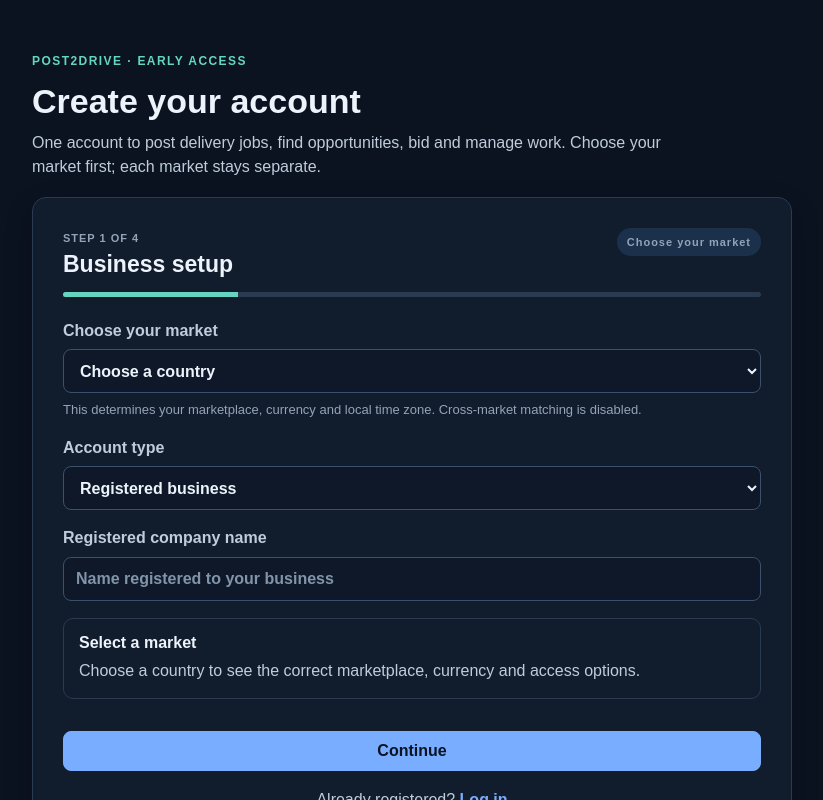
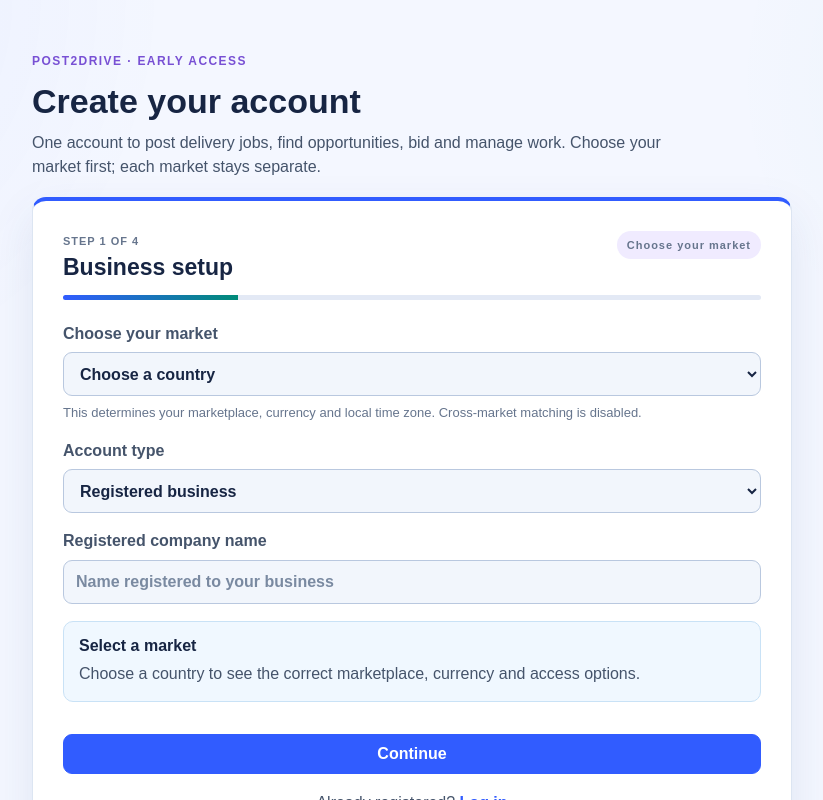
Before and after one commit to Post2Drive/post2drive-app, a Next.js app: page /signup in a window 1280 px wide. Shown: the top 800 px of the page, without its empty margins (228-1051 px from the left). Built offline with nearby package versions, Linux system fonts and the light colour scheme; no server answers.

Commit message:
style: introduce vibrant shared colour system

```diff
--- a/app/globals.css
+++ b/app/globals.css
@@ -475,335 +475,128 @@ main table tr:hover td {
 @media (max-width: 560px) { .signup-review-grid { grid-template-columns: 1fr; } .signup-step-header h2 { font-size: 21px; } }
 
 
-/* Post2Drive operations-inspired design system.
-   Global across app routes and countries. Market rules/data are untouched.
-   Use layered surfaces and restrained accents; avoid blanket recolouring of all elements. */
+/* Post2Drive vibrant, market-aware design system.
+   One shared brand; colour follows meaning and workflow, not random decoration. */
 :root {
-  --ops-bg: #0b1220;
-  --ops-surface: #111c2d;
-  --ops-surface-raised: #17263a;
-  --ops-surface-inset: #0e1828;
-  --ops-border: #2a3a50;
-  --ops-border-strong: #3b506c;
-  --ops-text: #edf3fb;
-  --ops-text-secondary: #c0ccdb;
-  --ops-muted: #93a4b9;
-  --ops-blue: #79adff;
-  --ops-blue-hover: #a1c6ff;
-  --ops-blue-soft: #1b304b;
-  --ops-teal: #65d5c1;
-  --ops-teal-soft: #153a3b;
-  --ops-amber: #f4c36c;
-  --ops-amber-soft: #3b3020;
-  --ops-red: #ff929a;
-  --ops-red-soft: #40252e;
+  color-scheme: light;
+  --ops-bg:#F4F7FF; --ops-surface:#FFFFFF; --ops-surface-raised:#F9FAFF; --ops-surface-inset:#F2F6FC;
+  --ops-border:#DCE5F2; --ops-border-strong:#B9C8DF; --ops-text:#172543; --ops-text-secondary:#45546B; --ops-muted:#66758D;
+  --ops-blue:#315CFF; --ops-blue-hover:#2449E8; --ops-blue-soft:#EDF1FF;
+  --ops-teal:#008B78; --ops-teal-soft:#E3F8F2; --ops-green:#24884D; --ops-green-soft:#E8F8ED;
+  --ops-amber:#A95D00; --ops-amber-soft:#FFF3D9; --ops-red:#C9324F; --ops-red-soft:#FFE9ED;
+  --ops-violet:#7850D4; --ops-violet-soft:#F0EBFF; --ops-cyan:#087EA4; --ops-cyan-soft:#E5F7FC;
+  --ops-orange:#D75F1A; --ops-orange-soft:#FFF0E4; --ops-pink:#BC367B; --ops-pink-soft:#FCEAF4;
+  --color-primary:var(--ops-text); --color-primary-action:var(--ops-blue); --color-primary-action-hover:var(--ops-blue-hover);
+  --color-positive:var(--ops-teal); --color-warning:var(--ops-amber); --color-danger:var(--ops-red);
+  --color-background:var(--ops-bg); --color-surface:var(--ops-surface); --color-text:var(--ops-text); --color-muted:var(--ops-muted);
+  --color-border:var(--ops-border); --color-primary-soft:var(--ops-blue-soft); --color-action-soft:var(--ops-blue-soft);
+  --color-positive-soft:var(--ops-teal-soft); --color-warning-soft:var(--ops-amber-soft); --color-danger-soft:var(--ops-red-soft);
+  --shadow-card:0 8px 22px rgba(34,55,104,.07);
+}
+html,body{background:var(--ops-bg);color:var(--ops-text)}
+body{color-scheme:light;background-image:radial-gradient(900px circle at 0% 0%,rgba(49,92,255,.055),transparent 44%),radial-gradient(760px circle at 100% 8%,rgba(0,139,120,.045),transparent 42%)}
+main{color:var(--ops-text)}
+main h1,main h2,main h3,main h4,main h5,main strong,.auth-page h1,.auth-page h2,.auth-page h3{color:var(--ops-text)}
+main p,main label,.auth-page p,.auth-page label{color:var(--ops-text-secondary)}
+main small,.signup-muted,main p[style*="color: var(--color-muted)"],main p[style*="color:var(--color-muted)"]{color:var(--ops-muted)}
+main a,.auth-page a{color:var(--ops-blue);text-underline-offset:3px}
+main a:hover,.auth-page a:hover{color:var(--ops-blue-hover)}
+main section,main article,main form,.auth-page form{border-color:var(--ops-border)}
+main section[style*="border"],main article[style*="border"],main form,.auth-page form,.signup-note,.signup-review-grid>div,.signup-alert{background-color:var(--ops-surface);border-color:var(--ops-border)}
+main section[style*="border"],main article[style*="border"],.auth-page form,.pricing-panel,.subscription-panel{box-shadow:var(--shadow-card)}
+main hr{border:0;border-top:1px solid var(--ops-border)}
+main input,main select,main textarea,.auth-page input,.auth-page select,.auth-page textarea{background:var(--ops-surface-inset);color:var(--ops-text);border:1px solid var(--ops-border-strong);border-radius:9px}
+main input::placeholder,main textarea::placeholder,.auth-page input::placeholder,.auth-page textarea::placeholder{color:#7A8AA1;opacity:1}
+main input:focus,main select:focus,main textarea:focus,.auth-page input:focus,.auth-page select:focus,.auth-page textarea:focus{border-color:var(--ops-blue);outline:3px solid rgba(49,92,255,.13);outline-offset:1px}
+main table{width:100%;background:var(--ops-surface);color:var(--ops-text);border-collapse:separate;border-spacing:0;border:1px solid var(--ops-border);border-radius:12px;overflow:hidden}
+main table th{background:#EAF0FF;color:#243E8D;font-weight:750}
+main table td,main table th{border-color:var(--ops-border)}
+main table tr:nth-child(even) td{background:#FAFBFF}
+main table tr:hover td{background:#EFF4FF}
+main button,.auth-page button[type="submit"]{min-height:40px;background:var(--ops-blue);color:#FFF;border:1px solid var(--ops-blue);border-radius:9px;font-weight:750;transition:background-color .16s ease,border-color .16s ease,box-shadow .16s ease,transform .16s ease}
+main button:not(:disabled):hover,.auth-page button[type="submit"]:hover{background:var(--ops-blue-hover);border-color:var(--ops-blue-hover);box-shadow:0 4px 12px rgba(49,92,255,.16)}
+main button:active{transform:translateY(1px)}
+main button:disabled{color:#8794A8;background:#E5EAF3;border-color:#D8E0ED;cursor:not-allowed;box-shadow:none}
+.button-link{border-radius:9px;transition:background-color .16s ease,border-color .16s ease,box-shadow .16s ease}
+.button-link-secondary,.auth-page .signup-actions .signup-secondary{background:#FFF;color:#3152D8!important;border:1px solid #CDD9F0}
+.button-link-secondary:hover,.auth-page .signup-actions .signup-secondary:hover{background:var(--ops-blue-soft);border-color:var(--ops-blue)}
+.main-nav-link{color:var(--ops-text-secondary);transition:background-color .16s ease,border-color .16s ease,color .16s ease}
+.main-nav-link:hover,.mobile-nav-link:hover{background:var(--ops-blue-soft)!important;border-color:#D0DBFF;color:#274CE2!important}
+.mobile-bottom-nav{background:rgba(255,255,255,.96);border-color:var(--ops-border);box-shadow:0 -6px 24px rgba(31,51,93,.06);backdrop-filter:blur(14px)}
+header{background:rgba(255,255,255,.94);border-color:var(--ops-border)}
+.auth-page form{border-top:4px solid var(--ops-blue);box-shadow:0 18px 46px rgba(42,66,135,.10)}
+.auth-page .signup-form{background:var(--ops-surface)}
+.signup-eyebrow{color:var(--ops-violet)!important}
+.signup-note{background:#F0F8FF;border-color:#C9E2F6}
+.signup-plan-card,main .signup-plan-card{background:linear-gradient(135deg,#EAF2FF 0%,#F3EDFF 100%);border-color:#C9D5FF}
+.signup-plan-card h3,.signup-plan-price{color:#3152D8!important}
+.signup-step-market{background:var(--ops-violet-soft);color:#5E3BB7}
+.signup-progress{background:#E3E9F5}
+.signup-progress>span{background:linear-gradient(90deg,var(--ops-blue),var(--ops-teal))}
+.signup-error{background:var(--ops-red-soft);color:var(--ops-red)!important;border:1px solid #F5B8C4}
+main [role="status"]{background:var(--ops-teal-soft);border:1px solid #B8EBDD;border-left:4px solid var(--ops-teal);border-radius:10px;color:#086B5D;padding:12px 14px}
+main [role="alert"],.auth-page [role="alert"]{background:var(--ops-red-soft);border:1px solid #F5B8C4;border-left:4px solid var(--ops-red);border-radius:10px;color:#9D263D;padding:12px 14px}
+[aria-invalid="true"]{border-color:var(--ops-red)!important}
+:focus-visible{outline:3px solid rgba(49,92,255,.38);outline-offset:2px}
 
-  --color-primary: var(--ops-text);
-  --color-primary-action: var(--ops-blue);
-  --color-primary-action-hover: var(--ops-blue-hover);
-  --color-positive: var(--ops-teal);
-  --color-warning: var(--ops-amber);
-  --color-danger: var(--ops-red);
-  --color-background: var(--ops-bg);
-  --color-surface: var(--ops-surface);
-  --color-text: var(--ops-text);
-  --color-muted: var(--ops-muted);
-  --color-border: var(--ops-border);
-  --color-primary-soft: var(--ops-blue-soft);
-  --color-action-soft: #1a2d45;
-  --color-positive-soft: var(--ops-teal-soft);
-  --color-warning-soft: var(--ops-amber-soft);
-  --color-danger-soft: var(--ops-red-soft);
-  --shadow-card: 0 10px 28px rgba(0, 0, 0, .2);
-}
+/* Shared market pricing cards: distinct plan tiles; amounts/currencies remain data-driven. */
+.pricing-panel{background:var(--ops-surface);border:1px solid var(--ops-border);border-radius:18px}
+.pricing-panel h2{color:var(--ops-text)}
+.pricing-tier-card{background:#F6F8FF;border:1px solid #DCE5F4;border-top:4px solid var(--tier-accent,var(--ops-blue));border-radius:13px;box-shadow:0 4px 14px rgba(34,55,104,.05);transition:transform .16s ease,box-shadow .16s ease,border-color .16s ease}
+.pricing-tier-card:nth-child(5n+1){--tier-accent:var(--ops-blue);background:linear-gradient(145deg,#EEF2FF,#FFF 72%)}
+.pricing-tier-card:nth-child(5n+2){--tier-accent:var(--ops-teal);background:linear-gradient(145deg,#E8FAF5,#FFF 72%)}
+.pricing-tier-card:nth-child(5n+3){--tier-accent:var(--ops-violet);background:linear-gradient(145deg,#F2EDFF,#FFF 72%)}
+.pricing-tier-card:nth-child(5n+4){--tier-accent:var(--ops-orange);background:linear-gradient(145deg,#FFF0E5,#FFF 72%)}
+.pricing-tier-card:nth-child(5n+5){--tier-accent:var(--ops-cyan);background:linear-gradient(145deg,#E8F8FC,#FFF 72%)}
+.pricing-tier-card:hover{transform:translateY(-2px);box-shadow:0 9px 22px rgba(34,55,104,.10)}
+.pricing-tier-name{color:var(--tier-accent,var(--ops-blue));font-weight:800}
+.pricing-tier-price{color:var(--ops-text);font-size:24px;font-weight:850;letter-spacing:-.03em}
+.pricing-benefit-strip{color:#08705F;background:linear-gradient(90deg,#E2F8F2,#E6F8FC);border:1px solid #B8EADD;border-radius:10px;font-weight:700}
+.pricing-market-note{background:#FFF5E3;color:#895000;border:1px solid #F3D7A6;border-left:4px solid var(--ops-orange);border-radius:10px}
 
-html,
-body {
-  background: var(--ops-bg);
-  color: var(--ops-text);
-}
-
-body {
-  color-scheme: dark;
-}
-
-main {
-  color: var(--ops-text);
-}
-
-main h1,
-main h2,
-main h3,
-main h4,
-main h5,
-main strong,
-.auth-page h1,
-.auth-page h2,
-.auth-page h3 {
-  color: var(--ops-text);
-}
-
-main p,
-main small,
-main label,
-.auth-page p,
-.auth-page label {
-  color: var(--ops-text-secondary);
-}
-
-main p[style*="color: var(--color-muted)"],
-main p[style*="color:var(--color-muted)"],
-main small,
-.signup-muted {
-  color: var(--ops-muted);
-}
-
-main a,
-.auth-page a {
-  color: var(--ops-blue);
-  text-underline-offset: 3px;
-}
-
-main a:hover,
-.auth-page a:hover {
-  color: var(--ops-blue-hover);
-}
-
-/* Panel hierarchy: page canvas -> cards -> inset content. */
-main section,
-main article,
-main form,
-main .signup-note,
-main .signup-plan-card,
-main .signup-alert {
-  color: var(--ops-text);
-  border-color: var(--ops-border);
-}
-
-main section[style*="border"],
-main article[style*="border"],
-main form,
-main .signup-note,
-main .signup-plan-card,
-main .signup-alert {
-  background-color: var(--ops-surface);
-}
-
-main section section,
-main article article,
-main section article,
-main article section,
-main [class*="card"],
-main [class*="Card"],
-main [class*="panel"],
-main [class*="Panel"],
-main [class*="tile"],
-main [class*="Tile"],
-main [class*="stat"] {
-  border-color: var(--ops-border);
-}
-
-main [class*="card"],
-main [class*="Card"],
-main [class*="panel"],
-main [class*="Panel"],
-main [class*="tile"],
-main [class*="Tile"],
-main [class*="stat"] {
-  color: var(--ops-text);
-}
-
-main input,
-main select,
-main textarea,
-.auth-page input,
-.auth-page select,
-.auth-page textarea {
-  background: var(--ops-surface-inset);
-  color: var(--ops-text);
-  border: 1px solid var(--ops-border-strong);
-  border-radius: 8px;
-}
-
-main input::placeholder,
-main textarea::placeholder,
-.auth-page input::placeholder,
-.auth-page textarea::placeholder {
-  color: #8294aa;
-  opacity: 1;
-}
-
-main input:focus,
-main select:focus,
-main textarea:focus,
-.auth-page input:focus,
-.auth-page select:focus,
-.auth-page textarea:focus {
-  border-color: var(--ops-blue);
-  outline: 3px solid rgba(121, 173, 255, .13);
-  outline-offset: 1px;
-}
-
-main table {
-  width: 100%;
-  background: var(--ops-surface);
-  color: var(--ops-text);
-  border-collapse: separate;
-  border-spacing: 0;
-}
-
-main table th {
-  background: var(--ops-surface-raised);
-  color: var(--ops-text);
-  font-weight: 700;
-}
-
-main table td,
-main table th {
-  border-color: var(--ops-border);
-}
-
-main table tr:hover td {
-  background: rgba(121, 173, 255, .055);
-}
-
-main button,
-.auth-page button[type="submit"] {
-  min-height: 40px;
-  background: var(--ops-blue);
-  color: #081323;
-  border: 1px solid var(--ops-blue);
-  border-radius: 8px;
-  font-weight: 700;
-  transition: background-color .15s ease, border-color .15s ease, transform .15s ease;
-}
-
-main button:not(:disabled):hover,
-.auth-page button[type="submit"]:hover {
-  background: var(--ops-blue-hover);
-  border-color: var(--ops-blue-hover);
-}
-
-main button:disabled {
-  color: #8292a7;
-  background: #202d40;
-  border-color: var(--ops-border);
-  cursor: not-allowed;
-}
-
-/* Secondary actions should read as secondary, not compete with primary actions. */
-.button-link {
-  border-radius: 8px;
-}
-
-.button-link-secondary,
-.auth-page .signup-actions .signup-secondary {
-  background: var(--ops-surface-raised);
-  color: var(--ops-text) !important;
-  border: 1px solid var(--ops-border-strong);
-}
-
-.button-link-secondary:hover,
-.auth-page .signup-actions .signup-secondary:hover {
-  background: var(--ops-blue-soft);
-  border-color: var(--ops-blue);
-}
-
-.dashboard-stat-link:hover > div {
-  background: var(--ops-surface-raised);
-  border-color: var(--ops-blue) !important;
-}
-
-.main-nav-link {
-  color: var(--ops-text-secondary);
-}
-
-.main-nav-link:hover,
-.mobile-nav-link:hover {
-  background: var(--ops-blue-soft) !important;
-  border-color: var(--ops-border-strong);
-}
-
-.mobile-bottom-nav {
-  background: var(--ops-surface);
-  border-color: var(--ops-border);
-}
-
-header {
-  background: var(--ops-surface);
-  border-color: var(--ops-border);
-}
-
-/* Sign-up surfaces use distinct layers, not the same colour as the page canvas. */
-.auth-page form,
-.signup-note,
-.signup-review-grid > div,
-.signup-alert {
-  background: var(--ops-surface);
-  border-color: var(--ops-border);
-  color: var(--ops-text);
-}
-
-main .signup-plan-card {
-  background: var(--ops-surface-raised);
-  border-color: #355577;
-}
-
-main section section,
-main article article {
-  background-color: var(--ops-surface-raised);
-}
-
-.signup-plan-card h3,
-.signup-plan-price,
-.signup-review-grid strong {
-  color: var(--ops-text) !important;
-}
-
-.signup-plan-label,
-.signup-review-grid span,
-.signup-fields small,
-.signup-muted {
-  color: var(--ops-muted);
-}
-
-.signup-step-market {
-  background: var(--ops-blue-soft);
-  color: var(--ops-text);
-}
-
-.signup-progress {
-  background: var(--ops-border);
-}
-
-.signup-progress > span {
-  background: var(--ops-teal);
-}
-
-.signup-error {
-  background: var(--ops-red-soft);
-  color: var(--ops-red) !important;
-  border: 1px solid rgba(255, 146, 154, .25);
-}
-
-/* Preserve semantic colour cues for success, warning, and error states. */
-[role="alert"],
-[aria-invalid="true"] {
-  border-color: rgba(255, 146, 154, .45);
-}
-
-:focus-visible {
-  outline: 3px solid rgba(121, 173, 255, .48);
-  outline-offset: 2px;
-}
-
-@media (max-width: 700px) {
-  main {
-    padding-left: 16px;
-    padding-right: 16px;
-  }
-
-  .mobile-bottom-nav {
-    background: var(--ops-surface);
-  }
-}
+/* Consumer dashboard: colour-coded by workflow meaning, with optional market accent. */
+.ops-theme-dashboard{--market-accent:var(--ops-blue);--market-tint:var(--ops-blue-soft);color:var(--ops-text)}
+.ops-theme-dashboard[data-market="IN"]{--market-accent:var(--ops-orange);--market-tint:var(--ops-orange-soft)}
+.ops-theme-dashboard[data-market="GB"]{--market-accent:var(--ops-blue);--market-tint:var(--ops-blue-soft)}
+.ops-theme-dashboard[data-currency="EUR"]{--market-accent:var(--ops-violet);--market-tint:var(--ops-violet-soft)}
+.ops-theme-dashboard>div:first-child{padding:22px;border:1px solid #D8E1F6;border-radius:18px;background:linear-gradient(120deg,var(--market-tint),#E5FAF4 58%,#FFF1E4);box-shadow:0 8px 26px rgba(44,68,131,.06)}
+.ops-theme-dashboard>div:first-child h1{margin-top:0;letter-spacing:-.035em}
+.ops-theme-dashboard>div:first-child p{display:inline-flex;align-items:center;flex-wrap:wrap;gap:5px;border:1px solid rgba(94,113,164,.20);border-radius:999px;padding:6px 10px;background:rgba(255,255,255,.76);color:#465875!important;font-size:13px}
+.ops-theme-dashboard>section.ops-section{--section-accent:var(--ops-blue);margin-top:20px!important;padding:20px;background:var(--ops-surface);border:1px solid var(--ops-border)!important;border-top:4px solid var(--section-accent)!important;border-radius:17px;box-shadow:var(--shadow-card)}
+.ops-theme-dashboard>section.ops-section>h2{margin-top:0;display:flex;align-items:center;gap:10px;color:var(--section-accent);letter-spacing:-.015em}
+.ops-section-overview{--section-accent:var(--ops-blue)!important}
+.ops-section-pipeline{--section-accent:var(--ops-teal)!important}
+.ops-section-fulfilment{--section-accent:var(--ops-violet)!important}
+.ops-section-promotion{--section-accent:var(--ops-orange)!important}
+.ops-section-access{--section-accent:var(--ops-cyan)!important}
+.ops-theme-dashboard .dashboard-stat-link{min-width:145px}
+.ops-theme-dashboard .dashboard-stat-link .ops-theme-card{position:relative;overflow:hidden;min-height:106px;background:var(--tile-bg,#F7F9FF)!important;border:1px solid var(--tile-border,var(--ops-border))!important;border-left:4px solid var(--tile-accent,var(--ops-blue))!important;border-radius:13px;box-shadow:0 4px 14px rgba(35,54,103,.045);transition:transform .16s ease,box-shadow .16s ease}
+.ops-theme-dashboard .dashboard-stat-link .ops-theme-card:after{content:"";position:absolute;right:-17px;top:-23px;width:74px;height:74px;border-radius:50%;background:var(--tile-accent,var(--ops-blue));opacity:.09}
+.ops-theme-dashboard .dashboard-stat-link:hover .ops-theme-card{transform:translateY(-3px);box-shadow:0 10px 22px rgba(35,54,103,.12)}
+.ops-theme-dashboard .dashboard-stat-link .ops-theme-card>div:first-child{color:var(--tile-accent,var(--ops-blue))!important;font-weight:800!important;letter-spacing:.015em}
+.ops-theme-dashboard .dashboard-stat-link:nth-child(8n+1) .ops-theme-card{--tile-accent:var(--ops-blue);--tile-bg:#EDF1FF;--tile-border:#CCD8FF}
+.ops-theme-dashboard .dashboard-stat-link:nth-child(8n+2) .ops-theme-card{--tile-accent:var(--ops-teal);--tile-bg:#E4F8F2;--tile-border:#B8EBDD}
+.ops-theme-dashboard .dashboard-stat-link:nth-child(8n+3) .ops-theme-card{--tile-accent:var(--ops-violet);--tile-bg:#F0EBFF;--tile-border:#D9CBFF}
+.ops-theme-dashboard .dashboard-stat-link:nth-child(8n+4) .ops-theme-card{--tile-accent:var(--ops-green);--tile-bg:#E8F8ED;--tile-border:#C4EBD0}
+.ops-theme-dashboard .dashboard-stat-link:nth-child(8n+5) .ops-theme-card{--tile-accent:var(--ops-red);--tile-bg:#FFE9ED;--tile-border:#F3C0CA}
+.ops-theme-dashboard .dashboard-stat-link:nth-child(8n+6) .ops-theme-card{--tile-accent:var(--ops-cyan);--tile-bg:#E5F7FC;--tile-border:#BCE7F1}
+.ops-theme-dashboard .dashboard-stat-link:nth-child(8n+7) .ops-theme-card{--tile-accent:var(--ops-orange);--tile-bg:#FFF0E4;--tile-border:#F6D3BA}
+.ops-theme-dashboard .dashboard-stat-link:nth-child(8n+8) .ops-theme-card{--tile-accent:var(--ops-pink);--tile-bg:#FCEAF4;--tile-border:#F1C7DD}
+.ops-section-pipeline>div:last-child>div,.ops-section-fulfilment>div:last-child>div{padding:14px 15px;border:1px solid var(--metric-border,var(--ops-border));border-top:3px solid var(--metric-accent,var(--ops-blue));border-radius:12px;background:var(--metric-bg,#F7F9FF);min-height:84px}
+.ops-section-pipeline>div:last-child>div:nth-child(6n+1){--metric-accent:var(--ops-blue);--metric-bg:#EDF1FF;--metric-border:#CCD8FF}
+.ops-section-pipeline>div:last-child>div:nth-child(6n+2){--metric-accent:var(--ops-teal);--metric-bg:#E4F8F2;--metric-border:#B8EBDD}
+.ops-section-pipeline>div:last-child>div:nth-child(6n+3){--metric-accent:var(--ops-violet);--metric-bg:#F0EBFF;--metric-border:#D9CBFF}
+.ops-section-pipeline>div:last-child>div:nth-child(6n+4){--metric-accent:var(--ops-cyan);--metric-bg:#E5F7FC;--metric-border:#BCE7F1}
+.ops-section-pipeline>div:last-child>div:nth-child(6n+5){--metric-accent:var(--ops-green);--metric-bg:#E8F8ED;--metric-border:#C4EBD0}
+.ops-section-pipeline>div:last-child>div:nth-child(6n+6){--metric-accent:var(--ops-red);--metric-bg:#FFE9ED;--metric-border:#F3C0CA}
+.ops-section-fulfilment>div:last-child>div:nth-child(4n+1){--metric-accent:var(--ops-violet);--metric-bg:#F0EBFF;--metric-border:#D9CBFF}
+.ops-section-fulfilment>div:last-child>div:nth-child(4n+2){--metric-accent:var(--ops-cyan);--metric-bg:#E5F7FC;--metric-border:#BCE7F1}
+.ops-section-fulfilment>div:last-child>div:nth-child(4n+3){--metric-accent:var(--ops-teal);--metric-bg:#E4F8F2;--metric-border:#B8EBDD}
+.ops-section-fulfilment>div:last-child>div:nth-child(4n+4){--metric-accent:var(--ops-green);--metric-bg:#E8F8ED;--metric-border:#C4EBD0}
+.ops-section-pipeline strong,.ops-section-fulfilment strong{display:inline-block;font-size:24px;color:var(--metric-accent,var(--ops-blue));letter-spacing:-.035em}
+.ops-section-pipeline>div:last-child>div>div,.ops-section-fulfilment>div:last-child>div>div{color:var(--ops-text-secondary);font-size:13px;margin-top:4px}
+.ops-theme-dashboard .ops-section-promotion{background:linear-gradient(120deg,#FFF3E5,#FFF 70%);border-color:#F3D6B6!important}
+.ops-theme-dashboard .ops-section-access{background:linear-gradient(120deg,#E8F8FC,#FFF 70%);border-color:#C3E7F1!important}
+.dashboard-stat-link:focus-visible,.button-link:focus-visible,.main-nav-link:focus-visible,.mobile-nav-link:focus-visible{outline:3px solid rgba(49,92,255,.35);outline-offset:3px}
+@media(max-width:700px){.auth-page{align-items:flex-start;padding:24px 14px 80px}.auth-page h1{font-size:28px}.auth-page form{padding:22px 18px}.ops-theme-dashboard{padding:18px 12px 48px!important}.ops-theme-dashboard>div:first-child{padding:16px;border-radius:14px}.ops-theme-dashboard>section.ops-section{padding:15px;border-radius:14px}.ops-theme-dashboard .dashboard-stat-link{flex:1 1 calc(50% - 10px);min-width:125px}.ops-theme-dashboard .ops-theme-card{padding:14px!important}main{padding-left:16px;padding-right:16px}}
+@media(prefers-reduced-motion:reduce){*,*::before,*::after{transition-duration:.01ms!important;scroll-behavior:auto!important}}
```
